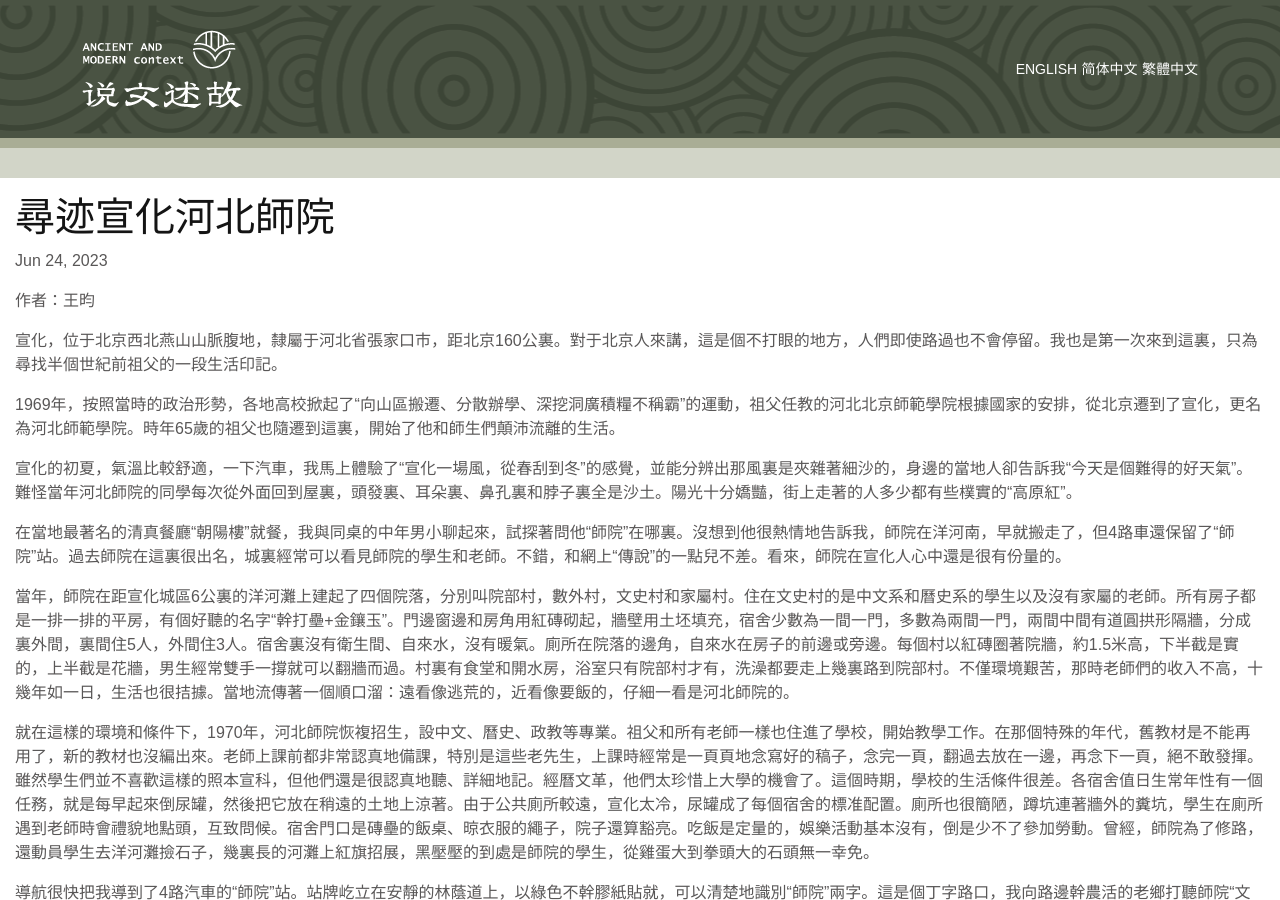
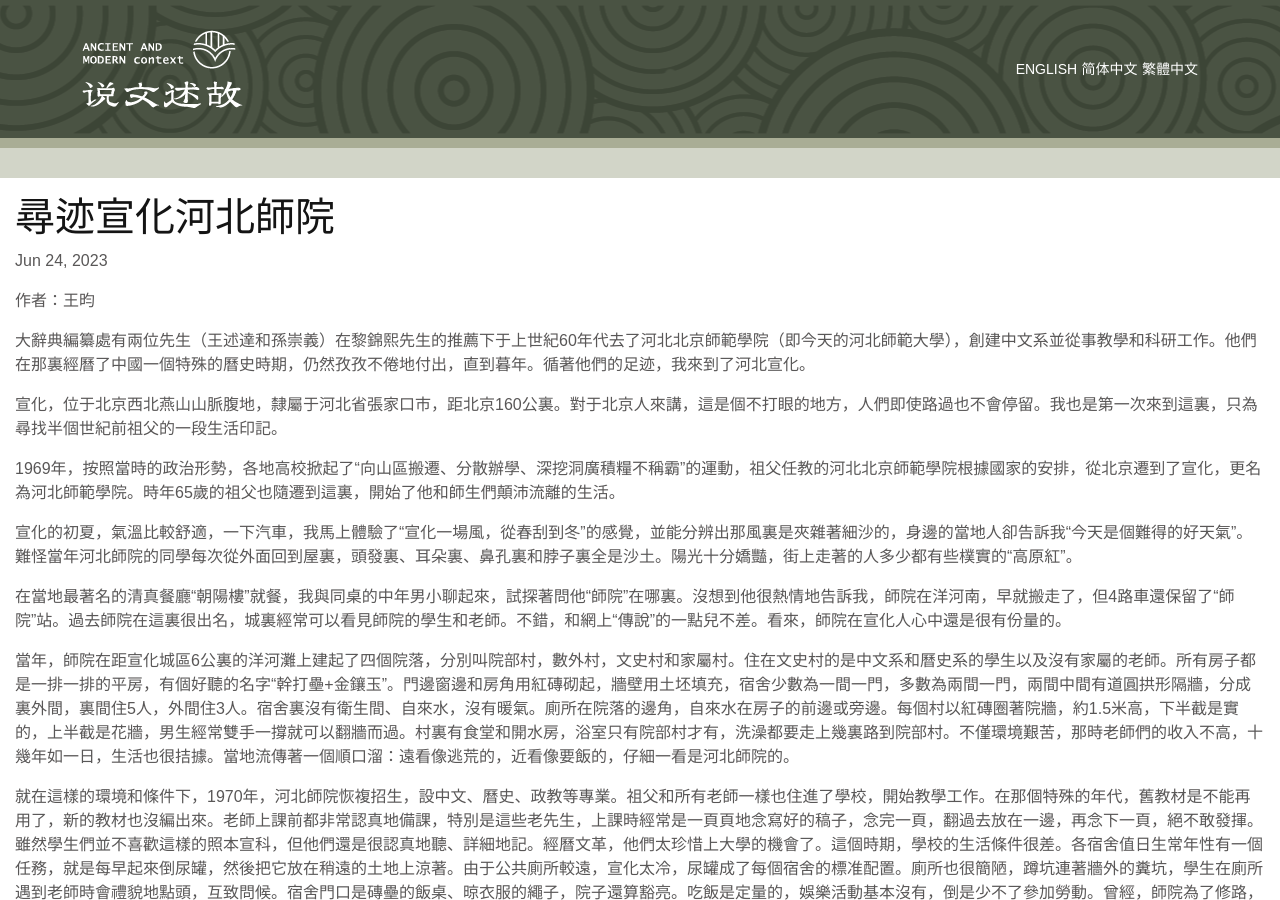
Before and after one commit to clangreformers/clangreformers.github.io, a Jekyll site: the page built from _posts/2023-06-24-trace-steps-xuanhua-tw.md, in a window 1280 px wide and 900 px high. Built offline with Jekyll 4.4.1, drawn with Linux system fonts in a browser that asks for light colours.

Commit message:
update trace-steps-xuanhua

```diff
--- a/_posts/2023-06-24-trace-steps-xuanhua-tw.md
+++ b/_posts/2023-06-24-trace-steps-xuanhua-tw.md
@@ -7,6 +7,8 @@ ref: trace-footsteps-xuanhua
 lang: 繁體中文
 ---
 作者：王昀
+
+大辭典編纂處有兩位先生（王述達和孫崇義）在黎錦熙先生的推薦下于上世紀60年代去了河北北京師範學院（即今天的河北師範大學），創建中文系並從事教學和科研工作。他們在那裏經曆了中國一個特殊的曆史時期，仍然孜孜不倦地付出，直到暮年。循著他們的足迹，我來到了河北宣化。
 
 宣化，位于北京西北燕山山脈腹地，隸屬于河北省張家口市，距北京160公裏。對于北京人來講，這是個不打眼的地方，人們即使路過也不會停留。我也是第一次來到這裏，只為尋找半個世紀前祖父的一段生活印記。
 
```
Also changed, not shown: _posts/2023-06-24-trace-steps-xuanhua-cn.md (+2 -0 lines), _posts/2023-06-24-trace-steps-xuanhua.md (+2 -0 lines).
